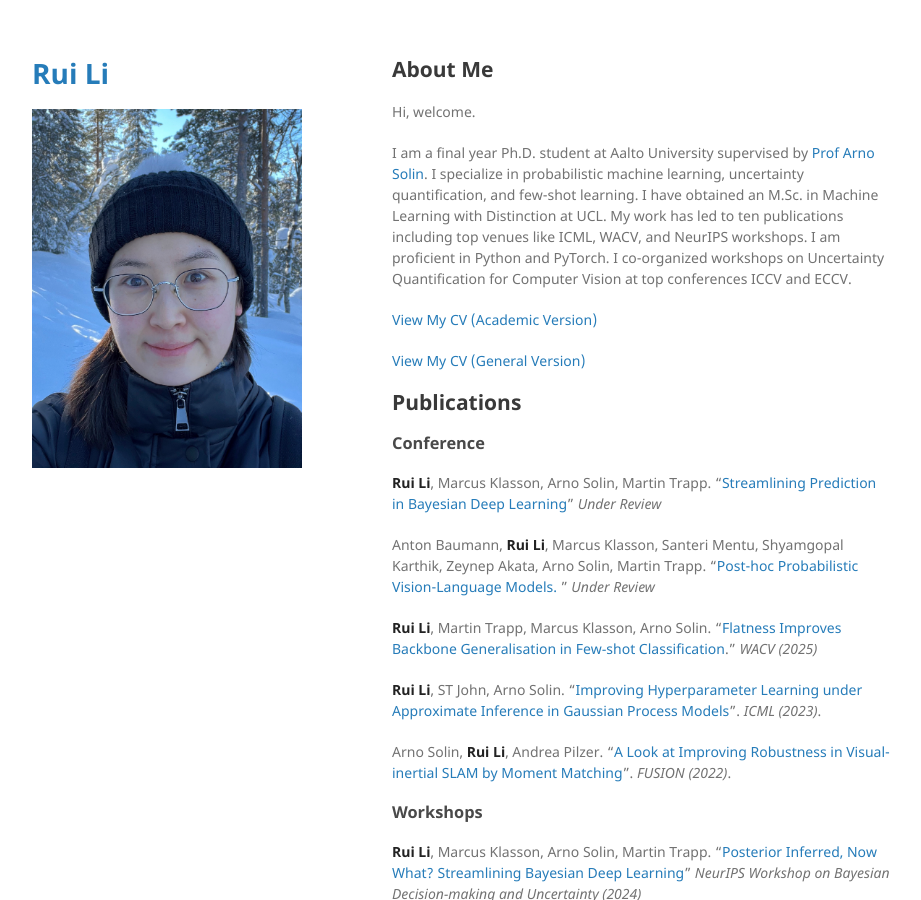
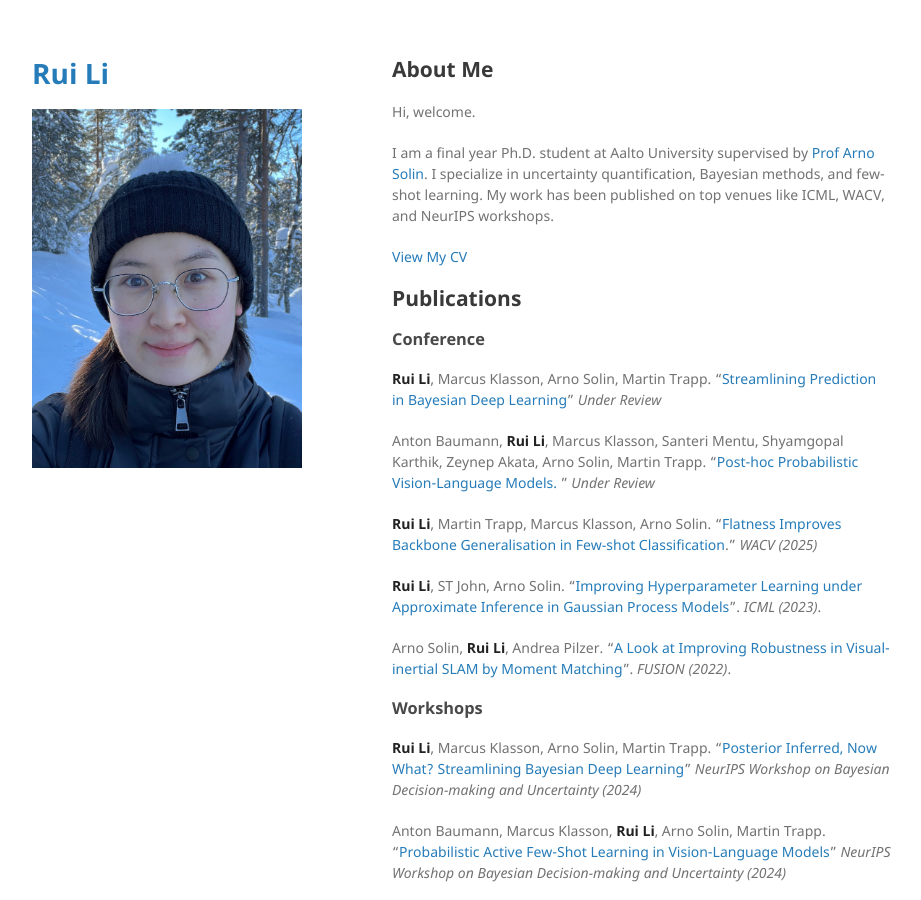
Before and after one commit to ruili-pml/ruili-pml.github.io, a Jekyll site: the page built from index.md, in a window 1280 px wide and 900 px high. Shown: the whole window, without its empty margins (178-1099 px from the left). Built offline with Jekyll 4.4.1, drawn with Linux system fonts in a browser that asks for light colours; the repository's description, which GitHub fills in, is left out; our own code applies the rules of GitHub Pages for plain Markdown files.

Commit message:
Update index.md

```diff
--- a/index.md
+++ b/index.md
@@ -6,20 +6,18 @@ layout: default
 
 Hi, welcome.
 
-I am a final year Ph.D. student at Aalto University supervised by [Prof Arno Solin](https://users.aalto.fi/~asolin/). I specialize in probabilistic machine learning, uncertainty quantification, and few-shot learning. I have obtained an M.Sc. in Machine Learning with Distinction at UCL. My work has led to ten publications including top venues like ICML, WACV, and NeurIPS workshops. I am proficient in Python and PyTorch. I co-organized workshops on Uncertainty Quantification for Computer Vision at top conferences ICCV and ECCV.
+I am a final year Ph.D. student at Aalto University supervised by [Prof Arno Solin](https://users.aalto.fi/~asolin/). I specialize in uncertainty quantification, Bayesian methods, and few-shot learning. My work has been published on top venues like ICML, WACV, and NeurIPS workshops.
 
+[View My CV](cv/)
 
-[View My CV (Academic Version)](cv/)
-
-[View My CV (General Version)](general_cv/)
 
 ## Publications
 
 ### Conference
 
-**Rui Li**, Marcus Klasson, Arno Solin, Martin Trapp. "[Streamlining Prediction in Bayesian Deep Learning]()" _Under Review_
+**Rui Li**, Marcus Klasson, Arno Solin, Martin Trapp. "[Streamlining Prediction in Bayesian Deep Learning](https://arxiv.org/abs/2411.18425)" _Under Review_
 
-Anton Baumann, **Rui Li**, Marcus Klasson, Santeri Mentu, Shyamgopal Karthik, Zeynep Akata, Arno Solin, Martin Trapp. "[Post-hoc Probabilistic Vision-Language Models. ]()" _Under Review_
+Anton Baumann, **Rui Li**, Marcus Klasson, Santeri Mentu, Shyamgopal Karthik, Zeynep Akata, Arno Solin, Martin Trapp. "[Post-hoc Probabilistic Vision-Language Models. ](https://arxiv.org/abs/2412.06014)" _Under Review_
 
 **Rui Li**, Martin Trapp, Marcus Klasson, Arno Solin. "[Flatness Improves Backbone Generalisation in Few‐shot Classification](https://arxiv.org/abs/2404.07696)." _WACV (2025)_
 
```
